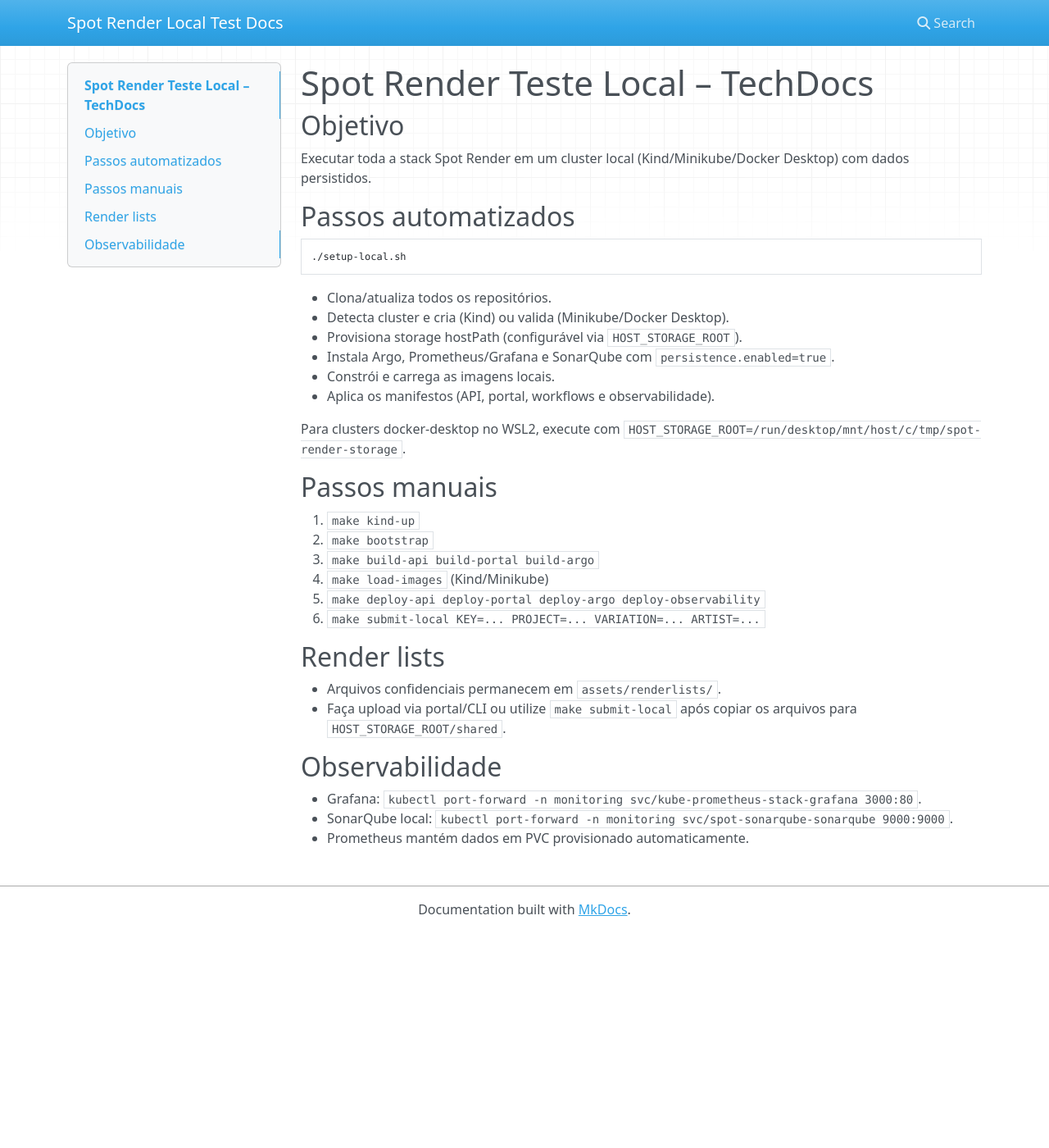
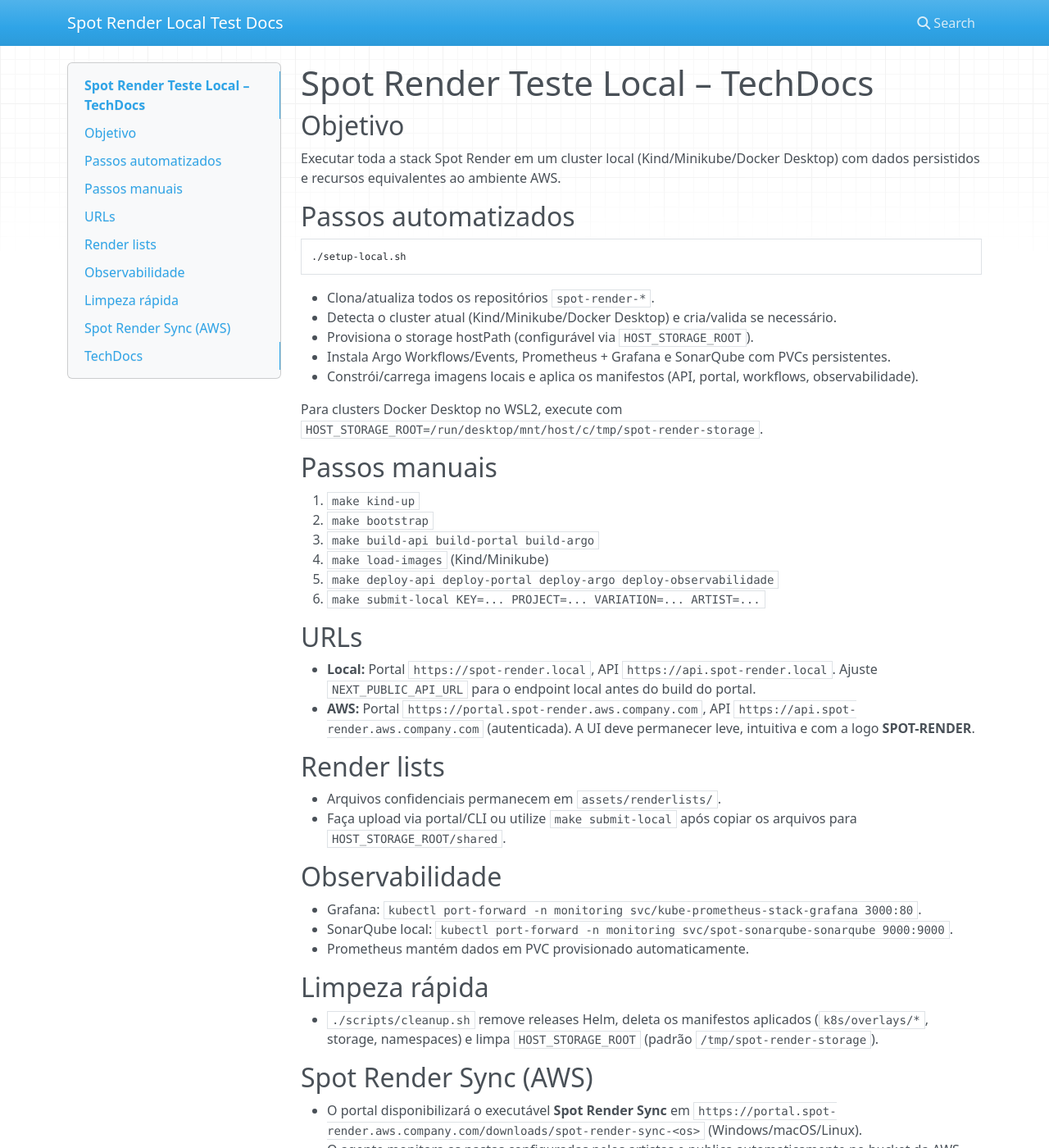
Before and after one commit to raafa001/spot-render-teste-local, an MkDocs documentation site: the page built from docs/index.md, in a window 1280 px wide and 1400 px high. Shown: the whole window at 82% size. Built offline with MkDocs 1.6.1, drawn with Linux system fonts in a browser that asks for light colours; nearby versions of some CDN libraries; some of the changed text lies outside the part shown.

Commit message:
feat: improve bootstrap docs and add cleanup

````diff
--- a/docs/index.md
+++ b/docs/index.md
@@ -1,28 +1,31 @@
 # Spot Render Teste Local – TechDocs
 
 ## Objetivo
-Executar toda a stack Spot Render em um cluster local (Kind/Minikube/Docker Desktop) com dados persistidos.
+Executar toda a stack Spot Render em um cluster local (Kind/Minikube/Docker Desktop) com dados persistidos e recursos equivalentes ao ambiente AWS.
 
 ## Passos automatizados
 ```
 ./setup-local.sh
 ```
-- Clona/atualiza todos os repositórios.
-- Detecta cluster e cria (Kind) ou valida (Minikube/Docker Desktop).
-- Provisiona storage hostPath (configurável via `HOST_STORAGE_ROOT`).
-- Instala Argo, Prometheus/Grafana e SonarQube com `persistence.enabled=true`.
-- Constrói e carrega as imagens locais.
-- Aplica os manifestos (API, portal, workflows e observabilidade).
+- Clona/atualiza todos os repositórios `spot-render-*`.
+- Detecta o cluster atual (Kind/Minikube/Docker Desktop) e cria/valida se necessário.
+- Provisiona o storage hostPath (configurável via `HOST_STORAGE_ROOT`).
+- Instala Argo Workflows/Events, Prometheus + Grafana e SonarQube com PVCs persistentes.
+- Constrói/carrega imagens locais e aplica os manifestos (API, portal, workflows, observabilidade).
 
-Para clusters docker-desktop no WSL2, execute com `HOST_STORAGE_ROOT=/run/desktop/mnt/host/c/tmp/spot-render-storage`.
+Para clusters Docker Desktop no WSL2, execute com `HOST_STORAGE_ROOT=/run/desktop/mnt/host/c/tmp/spot-render-storage`.
 
 ## Passos manuais
 1. `make kind-up`
 2. `make bootstrap`
 3. `make build-api build-portal build-argo`
 4. `make load-images` (Kind/Minikube)
-5. `make deploy-api deploy-portal deploy-argo deploy-observability`
+5. `make deploy-api deploy-portal deploy-argo deploy-observabilidade`
 6. `make submit-local KEY=... PROJECT=... VARIATION=... ARTIST=...`
+
+## URLs
+- **Local:** Portal `https://spot-render.local`, API `https://api.spot-render.local`. Ajuste `NEXT_PUBLIC_API_URL` para o endpoint local antes do build do portal.
+- **AWS:** Portal `https://portal.spot-render.aws.company.com`, API `https://api.spot-render.aws.company.com` (autenticada). A UI deve permanecer leve, intuitiva e com a logo **SPOT-RENDER**.
 
 ## Render lists
 - Arquivos confidenciais permanecem em `assets/renderlists/`.
@@ -32,3 +35,13 @@
 - Grafana: `kubectl port-forward -n monitoring svc/kube-prometheus-stack-grafana 3000:80`.
 - SonarQube local: `kubectl port-forward -n monitoring svc/spot-sonarqube-sonarqube 9000:9000`.
 - Prometheus mantém dados em PVC provisionado automaticamente.
+
+## Limpeza rápida
+- `./scripts/cleanup.sh` remove releases Helm, deleta os manifestos aplicados (`k8s/overlays/*`, storage, namespaces) e limpa `HOST_STORAGE_ROOT` (padrão `/tmp/spot-render-storage`).
+
+## Spot Render Sync (AWS)
+- O portal disponibilizará o executável **Spot Render Sync** em `https://portal.spot-render.aws.company.com/downloads/spot-render-sync-<os>` (Windows/macOS/Linux).
+- O agente monitora as pastas configuradas pelos artistas e publica automaticamente no bucket da AWS, mantendo a interface leve com a logo SPOT-RENDER. Disponível apenas no ambiente AWS; localmente utilize portal/API/CLI.
+
+## TechDocs
+- Publicar com `mkdocs.yml` deste repositório.
````
Also changed, not shown: README.md (+16 -0 lines), 3 other files.
